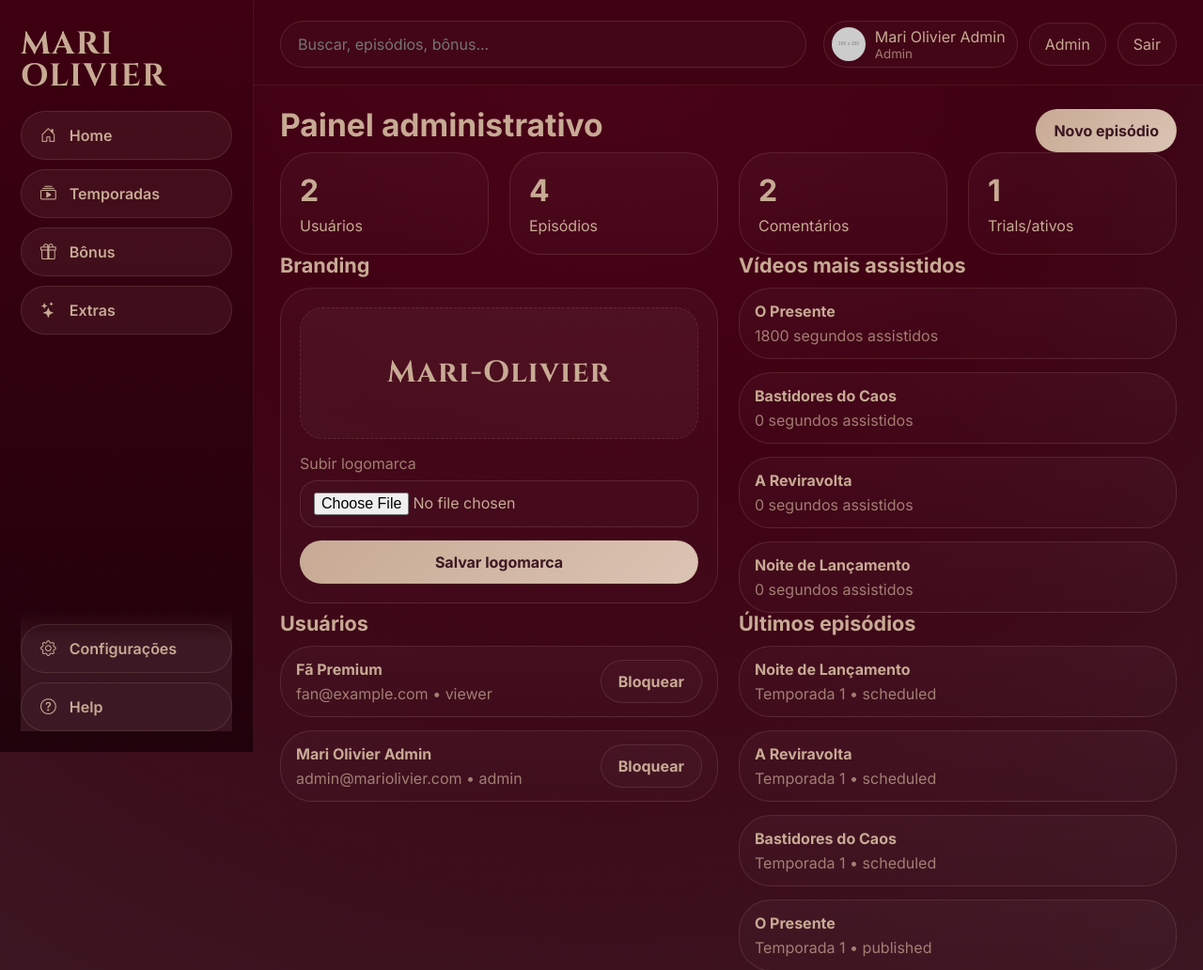
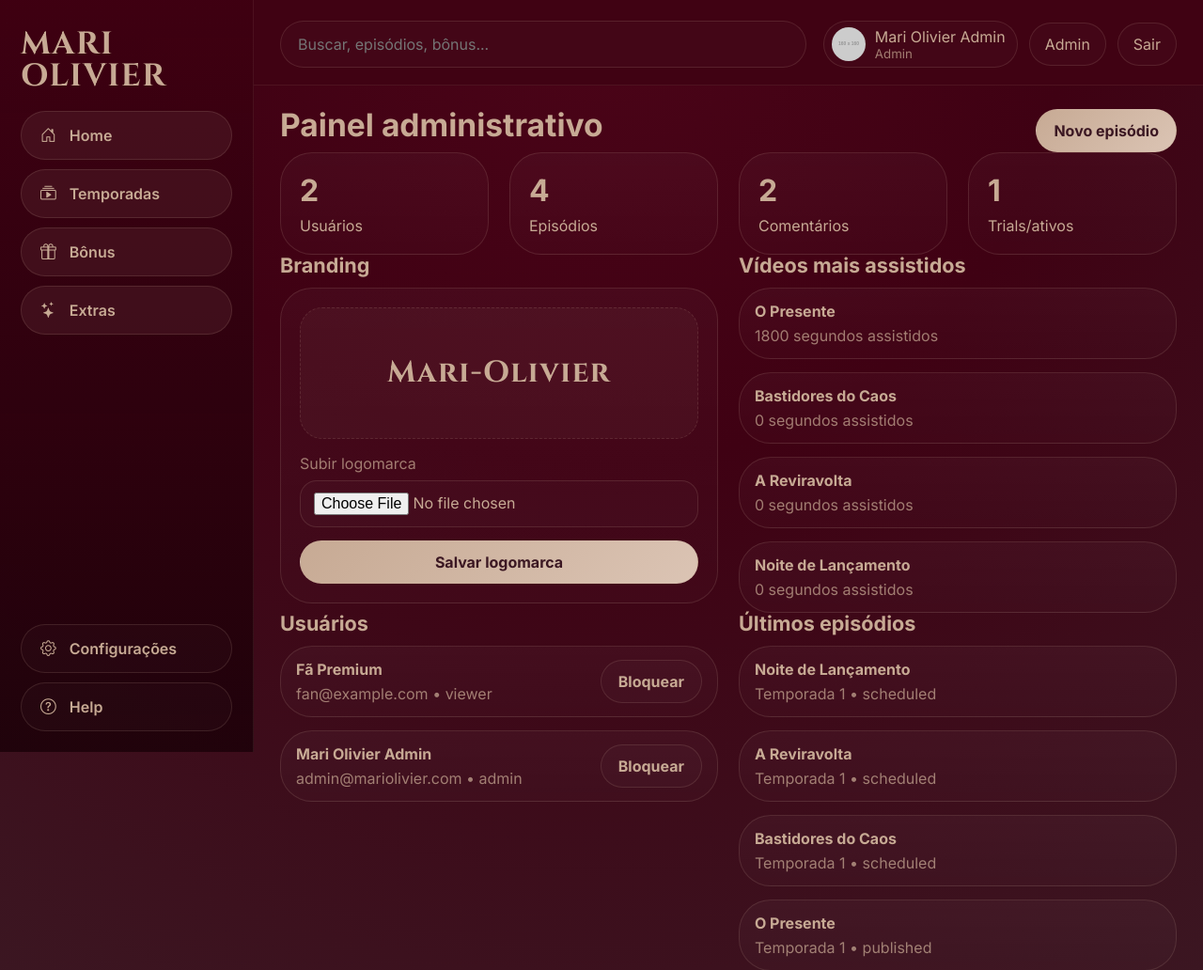
Before and after one commit to Hunter954/MariOlivierOficial, a Flask app: page /admin in a window 1280 px wide. Shown: the top 1032 px of the page at 94% size. Run offline with Flask 3, Linux system fonts and the light colour scheme; a user stored in the database is signed in; data comes from the database, SQL or seed files in the repository; grey boxes labelled with a size stand in for pictures from a placeholder-image service; some libraries are stand-ins or nearby versions.

Commit message:
Update style.css

```diff
--- a/app/static/css/style.css
+++ b/app/static/css/style.css
@@ -69,10 +69,10 @@ body.home-screen::-webkit-scrollbar, .no-scrollbar::-webkit-scrollbar, .content-
 }
 .sidebar-footer {
   margin-top: auto;
-  position: sticky;
-  bottom: 16px;
+  position: static;
+  bottom: auto;
   padding-top: 16px;
-  background: linear-gradient(180deg, rgba(59,23,34,0), rgba(59,23,34,.9) 28%);
+  background: transparent;
 }
 .nav-pill {
   min-height: 52px;
```
